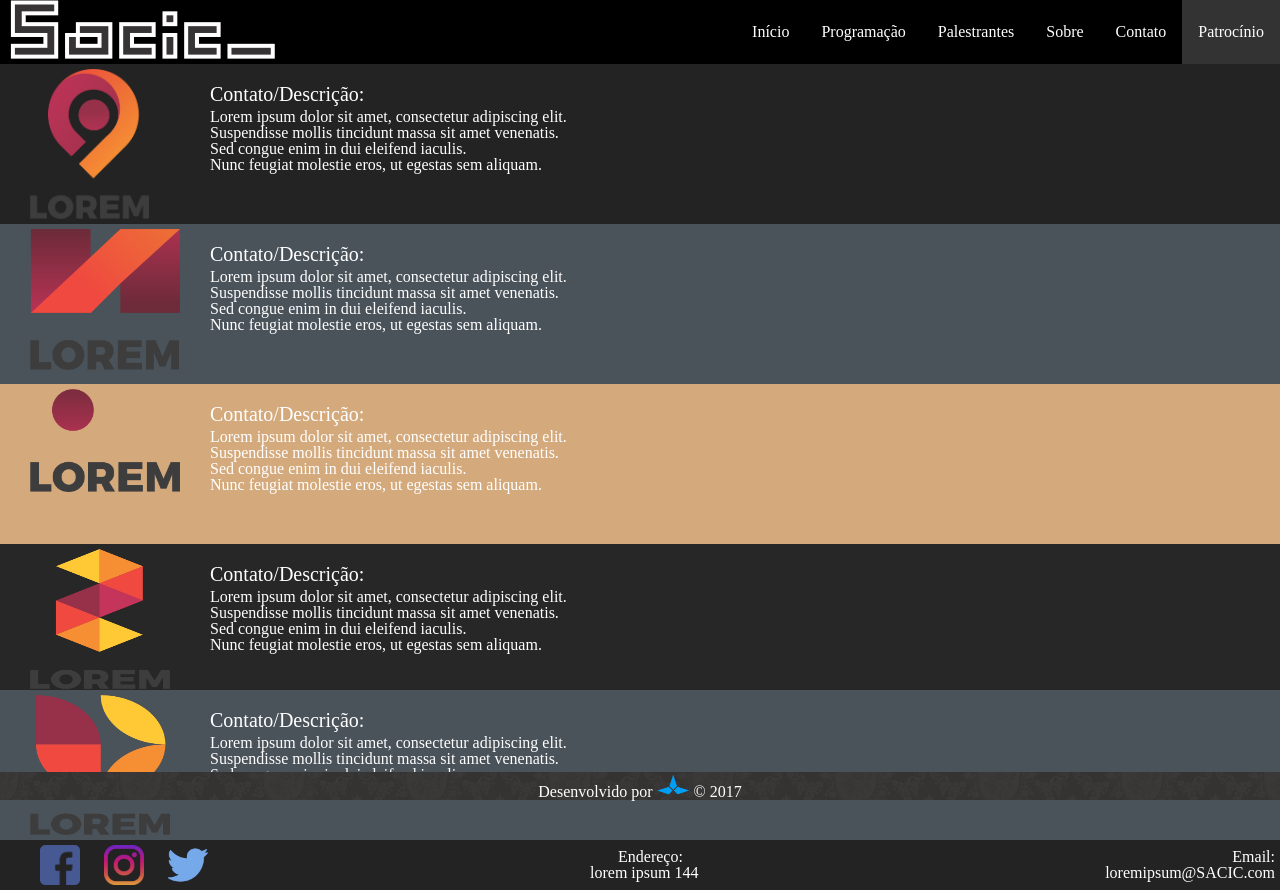
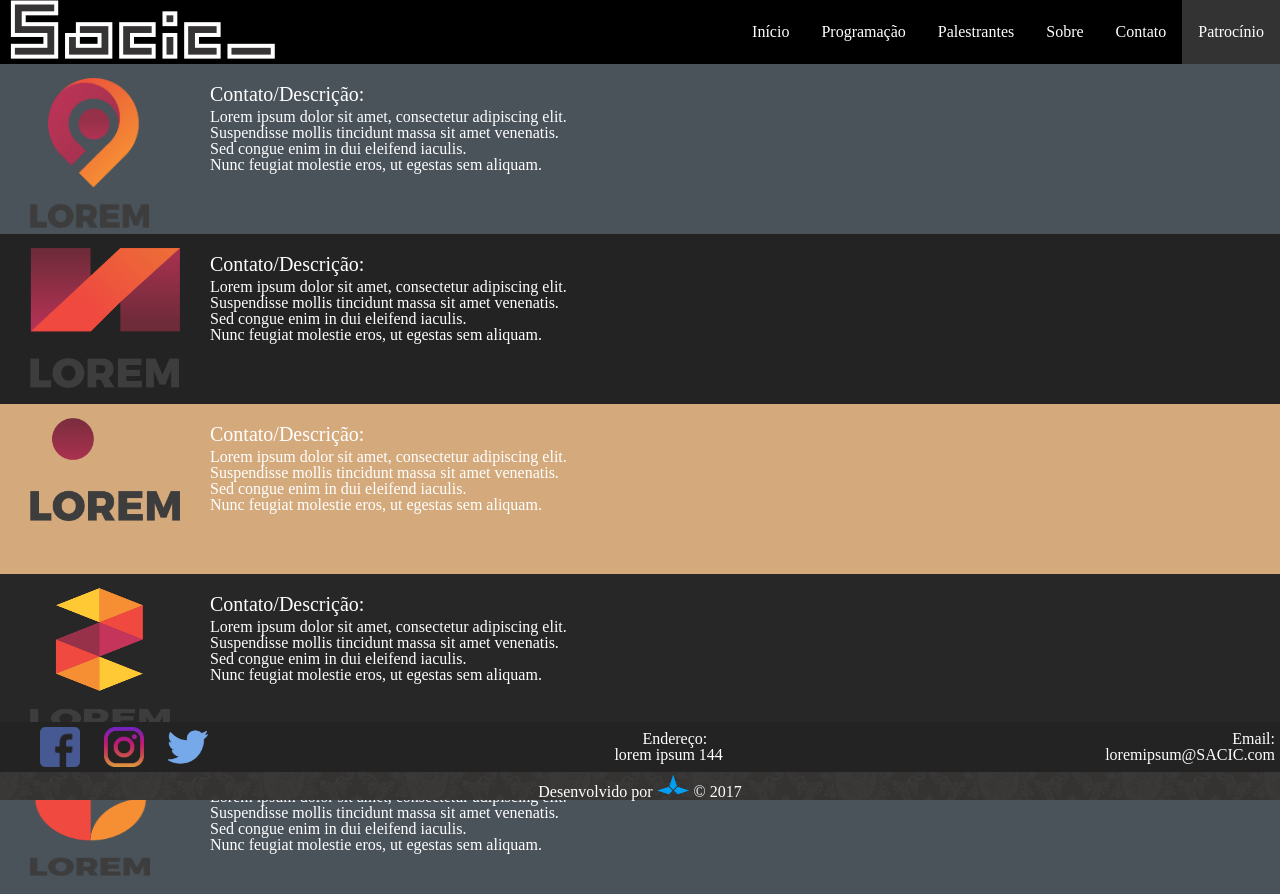
Before and after one commit to tribitjr/sacicEduardo, a plain HTML site: page SASIC/patrocinio.html in a window 1280 px wide. Drawn offline with Linux system fonts and the light colour scheme.

Commit message:
Add files via upload

```diff
--- a/SASIC/css/estilos.css
+++ b/SASIC/css/estilos.css
@@ -14,6 +14,7 @@ body{
 
 nav{
 	position:relative;
+	z-index: 1000;
 }
 
 nav ul{
@@ -97,11 +98,12 @@ z-index: 1000;
 /* #################FOOTER################# */
 
 footer {
-	position:relative;
-	top:840px;
+	position:absolute;
+	bottom:28px;
 	background-color:#232323;
 	overflow:hidden;
 	max-height: 50px;
+	width:100%;
 }
 
 
@@ -125,7 +127,7 @@ footer .endereco{
 	position:absolute;
 	color:white;
 	top:9px;
-	left:590px;
+	left:48%;
 
 
 }
--- a/SASIC/css/patrocinio.css
+++ b/SASIC/css/patrocinio.css
@@ -1,10 +1,11 @@
 .patrocinio{
 	position:relative;
 	top:64px;
+	z-index: -2;
 }
 
 .retangulo{
-	height:160px;
+	height:170px;
 
 }
 
@@ -14,7 +15,7 @@
 	position:absolute;
 	max-height: 150px;
 	max-width: 150px;
-	top:5px;
+	top:8%;
 	margin-left:30px;
 	margin-right:30px;
 }
@@ -42,23 +43,23 @@
 	top:0;
 	left:0;
 	width:100%;
-	background: #232323;
+	background: #4A525A;
 }
 
 #shell{
 	position:absolute;
 	left:0;
 	width:100%;
-	top:160px;
+	top:170px;
+	background: #232323;
 
-	background: #4A525A;
 }
 
 #nike{
 	position:absolute;
 	left:0;
 	width:100%;
-	top:320px;
+	top:340px;
 	background: #D4AA7D;
 
 }
@@ -67,7 +68,7 @@
 	position:absolute;
 	left:0;
 	width:100%;
-	top:480px;
+	top:510px;
 	background:#272727;
 }
 
@@ -81,11 +82,11 @@
 	height:150px;
 	left:0;
 	width:100%;
-	top:626px;
+	top:680px;
 	background: #4A525A
 }
 
 #adidas img{
-	height:140px;
-	width:140px;
+	height:120px;
+	width:120px;
 }
```
Also changed, not shown: 1 other file.
